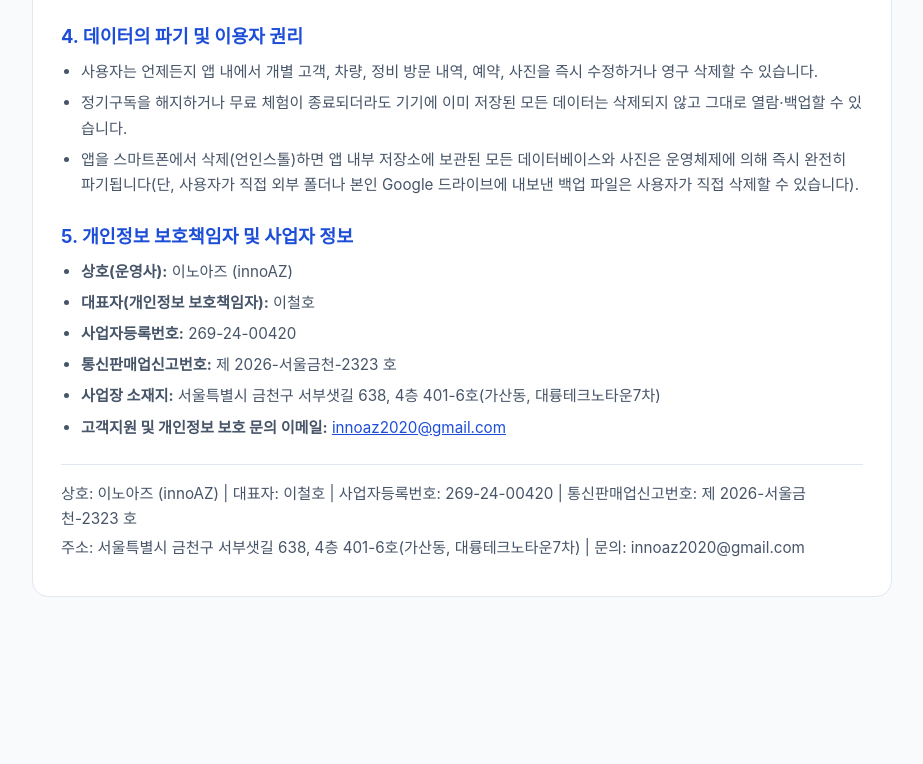
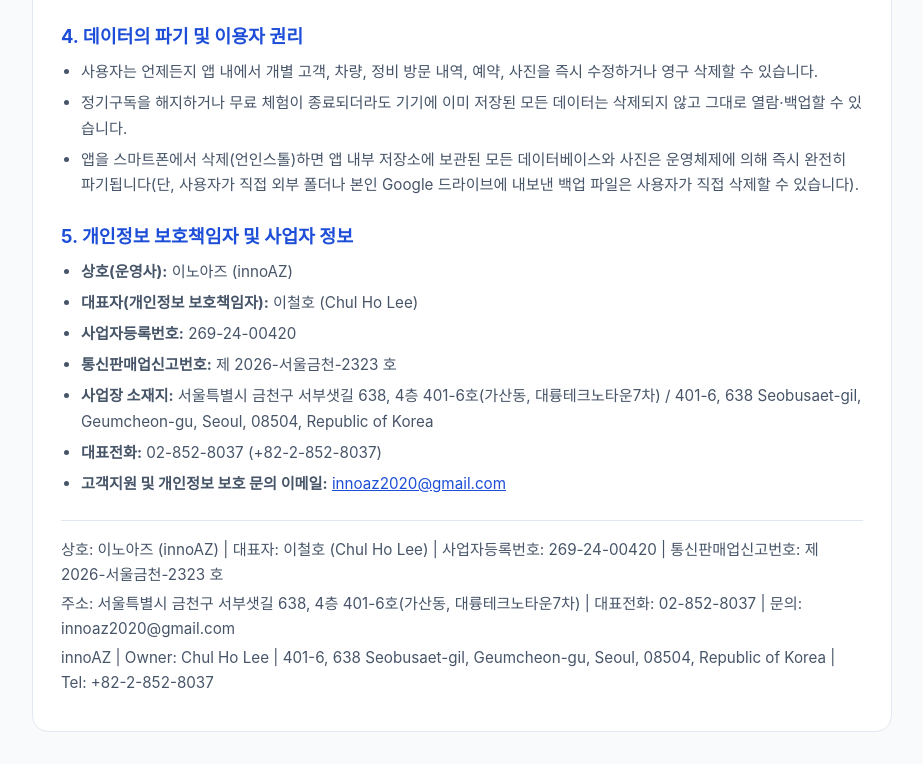
Before and after one commit to innoaz2020-stack/carcallnote-policy, a plain HTML site: page privacy-policy.html in a window 1280 px wide. Shown: the part 1823-2587 px from the top of the page, without its empty margins (178-1101 px from the left). Before the commit the page ends 2452 px from the top, so only its background shows below. Drawn offline with Linux system fonts and the light colour scheme.

Commit message:
사업자 대표 유선전화(02-852-8037) 및 영문 사업자 정보 병기 추가
작성 도구: Antigravity

```diff
--- a/privacy-policy.html
+++ b/privacy-policy.html
@@ -160,17 +160,19 @@
       <h2>5. 개인정보 보호책임자 및 사업자 정보</h2>
       <ul>
         <li><strong>상호(운영사):</strong> 이노아즈 (innoAZ)</li>
-        <li><strong>대표자(개인정보 보호책임자):</strong> 이철호</li>
+        <li><strong>대표자(개인정보 보호책임자):</strong> 이철호 (Chul Ho Lee)</li>
         <li><strong>사업자등록번호:</strong> 269-24-00420</li>
         <li><strong>통신판매업신고번호:</strong> 제 2026-서울금천-2323 호</li>
-        <li><strong>사업장 소재지:</strong> 서울특별시 금천구 서부샛길 638, 4층 401-6호(가산동, 대륭테크노타운7차)</li>
+        <li><strong>사업장 소재지:</strong> 서울특별시 금천구 서부샛길 638, 4층 401-6호(가산동, 대륭테크노타운7차) / 401-6, 638 Seobusaet-gil, Geumcheon-gu, Seoul, 08504, Republic of Korea</li>
+        <li><strong>대표전화:</strong> 02-852-8037 (+82-2-852-8037)</li>
         <li><strong>고객지원 및 개인정보 보호 문의 이메일:</strong> <a href="mailto:innoaz2020@gmail.com" style="color: var(--primary); text-decoration: underline;">innoaz2020@gmail.com</a></li>
       </ul>
     </section>
 
     <footer>
-      <p>상호: 이노아즈 (innoAZ) | 대표자: 이철호 | 사업자등록번호: 269-24-00420 | 통신판매업신고번호: 제 2026-서울금천-2323 호</p>
-      <p style="margin-block-start: 4px;">주소: 서울특별시 금천구 서부샛길 638, 4층 401-6호(가산동, 대륭테크노타운7차) | 문의: innoaz2020@gmail.com</p>
+      <p>상호: 이노아즈 (innoAZ) | 대표자: 이철호 (Chul Ho Lee) | 사업자등록번호: 269-24-00420 | 통신판매업신고번호: 제 2026-서울금천-2323 호</p>
+      <p style="margin-block-start: 4px;">주소: 서울특별시 금천구 서부샛길 638, 4층 401-6호(가산동, 대륭테크노타운7차) | 대표전화: 02-852-8037 | 문의: innoaz2020@gmail.com</p>
+      <p style="margin-block-start: 4px;">innoAZ | Owner: Chul Ho Lee | 401-6, 638 Seobusaet-gil, Geumcheon-gu, Seoul, 08504, Republic of Korea | Tel: +82-2-852-8037</p>
     </footer>
   </main>
 </body>
```
Also changed, not shown: index.html (+2 -1 lines).
